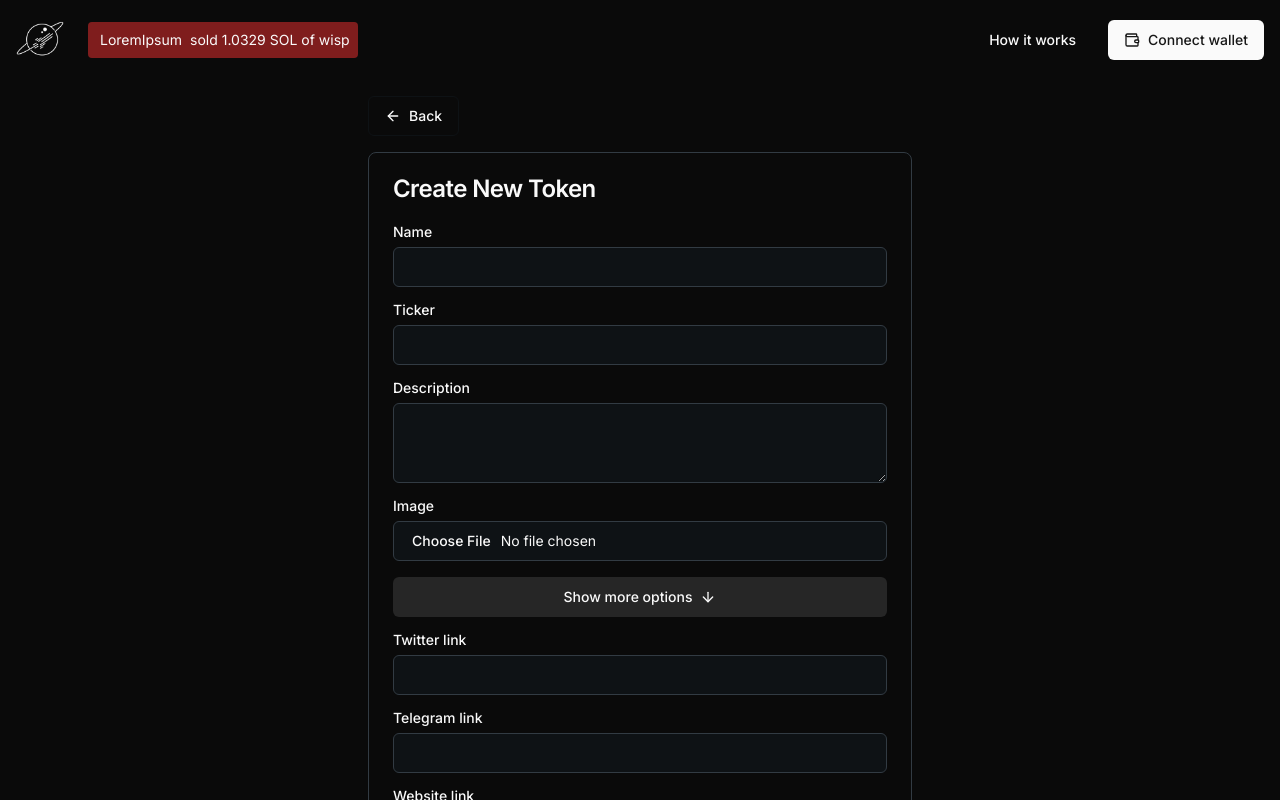
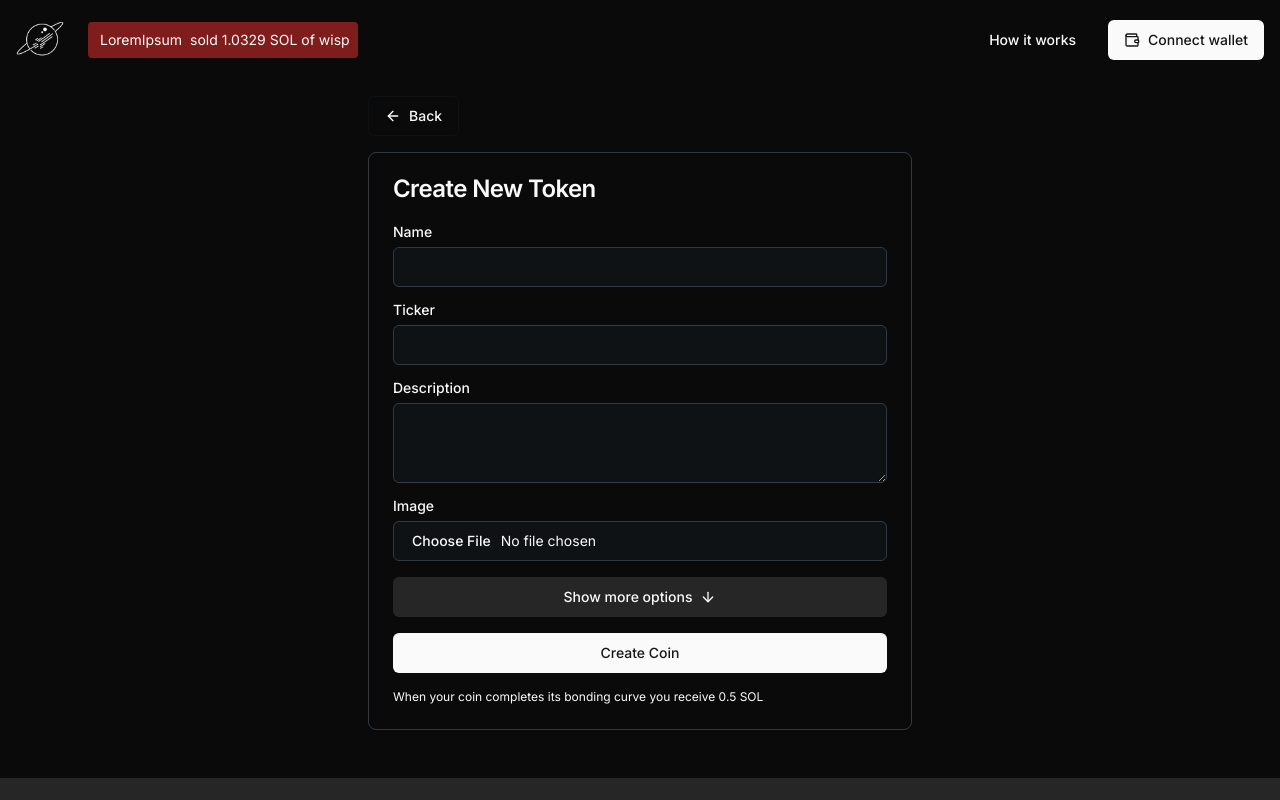
Before and after one commit to yumecode11/pumpfun-fe, a Next.js app: page /create in a window 1280 px wide. Shown: the top 800 px of the page. Built offline with nearby package versions, Linux system fonts and the light colour scheme.

Commit message:
feat(create-coin): handle submit for create coin form

```diff
--- a/src/app/create/page.tsx
+++ b/src/app/create/page.tsx
@@ -1,20 +1,49 @@
 "use client";
 
-import { FC, useState } from "react";
+import { FC, FormEvent, useState } from "react";
 import { useRouter } from "next/navigation";
 import { ArrowDown, ArrowLeft, ArrowUp } from "lucide-react";
 
 import TopNav from "@/components/common/TopNav";
-import {Button} from "@/components/primitives/Button";
-import {Card, CardContent, CardHeader, CardTitle} from "@/components/primitives/Card";
-import {Input} from "@/components/primitives/Input";
-import {Label} from "@/components/primitives/Label";
-import {Textarea} from "@/components/primitives/Textarea";
+import { Button } from "@/components/primitives/Button";
+import {
+  Card,
+  CardContent,
+  CardHeader,
+  CardTitle,
+} from "@/components/primitives/Card";
+import { Input } from "@/components/primitives/Input";
+import { Label } from "@/components/primitives/Label";
+import { Textarea } from "@/components/primitives/Textarea";
 import Footer from "@/components/common/Footer";
 
 const CreateToken: FC = () => {
   const { back } = useRouter();
   const [showOthers, setShowOthers] = useState(false);
+  const handleSubmit = (e: FormEvent) => {
+    e.preventDefault();
+
+    const formData = new FormData(e.target as HTMLFormElement);
+    const name = formData.get("name");
+    const ticker = formData.get("ticker");
+    const description = formData.get("description");
+    const image = formData.get("image");
+    const twitter = formData.get("twitter");
+    const telegram = formData.get("telegram");
+    const website = formData.get("website");
+
+    console.log({
+      name,
+      ticker,
+      description,
+      image,
+      twitter,
+      telegram,
+      website,
+    });
+
+    // TODO: post to API
+  };
 
   return (
     <div>
@@ -30,7 +59,11 @@ const CreateToken: FC = () => {
             <CardTitle>Create New Token</CardTitle>
           </CardHeader>
           <CardContent>
-            <form className="flex flex-col gap-4">
+            <form
+              className="flex flex-col gap-4"
+              autoComplete="off"
+              onSubmit={handleSubmit}
+            >
               <div className="grid w-full gap-2">
                 <Label htmlFor="name">Name</Label>
                 <Input type="text" id="name" name="name" required />
@@ -61,6 +94,8 @@ const CreateToken: FC = () => {
                 )}
               </Button>
 
+              {showOthers && (
+                <>
                   <div className="grid w-full gap-2">
                     <Label htmlFor="twitter">Twitter link</Label>
                     <Input type="text" id="twitter" name="twitter" />
@@ -79,6 +114,8 @@ const CreateToken: FC = () => {
                   <p className="text-foreground text-xs">
                     Note: Coin data cannot be changed after creation
                   </p>
+                </>
+              )}
 
               <Button type="submit" className="w-full">
                 Create Coin
```
Lines whose indentation alone changed are shown as unchanged.
